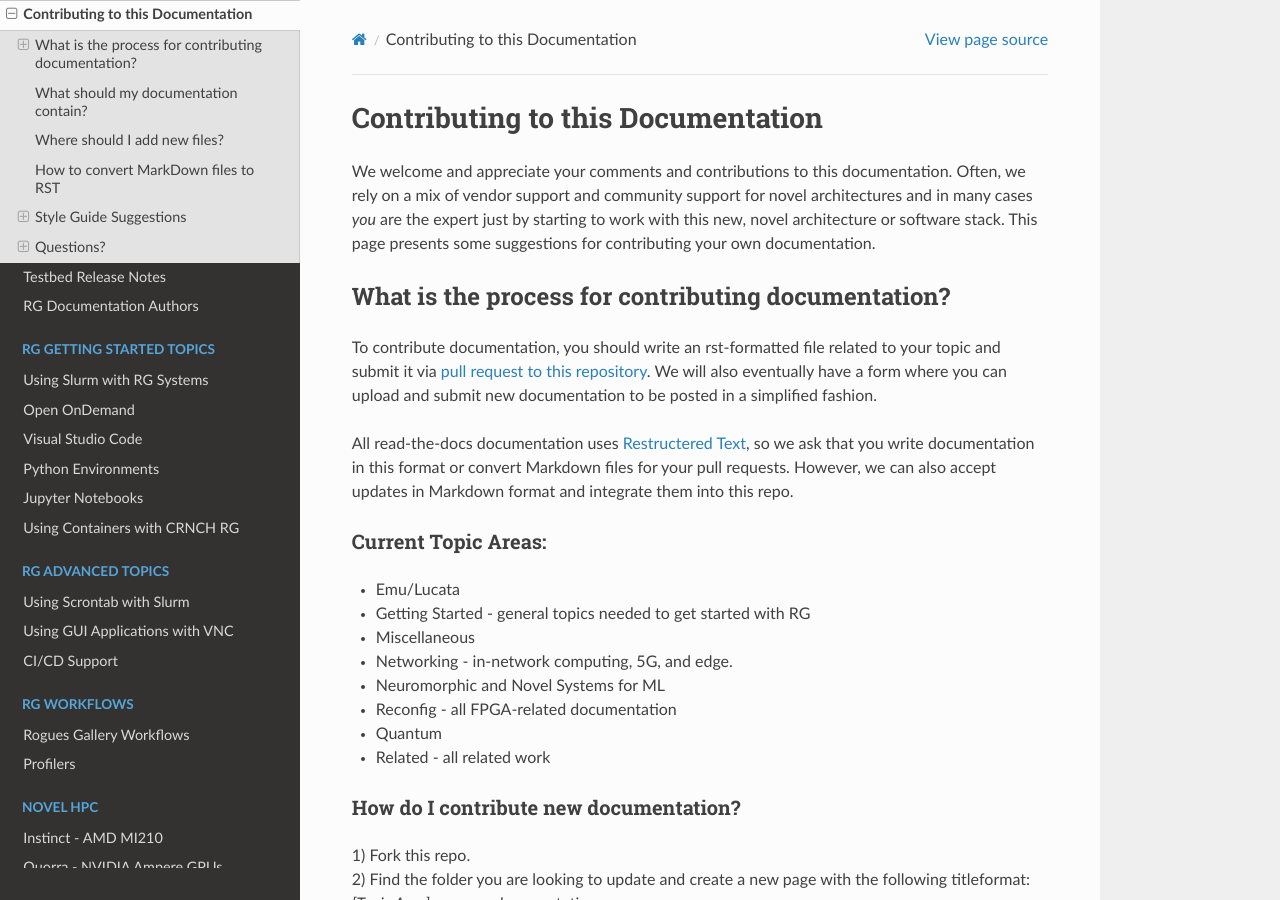
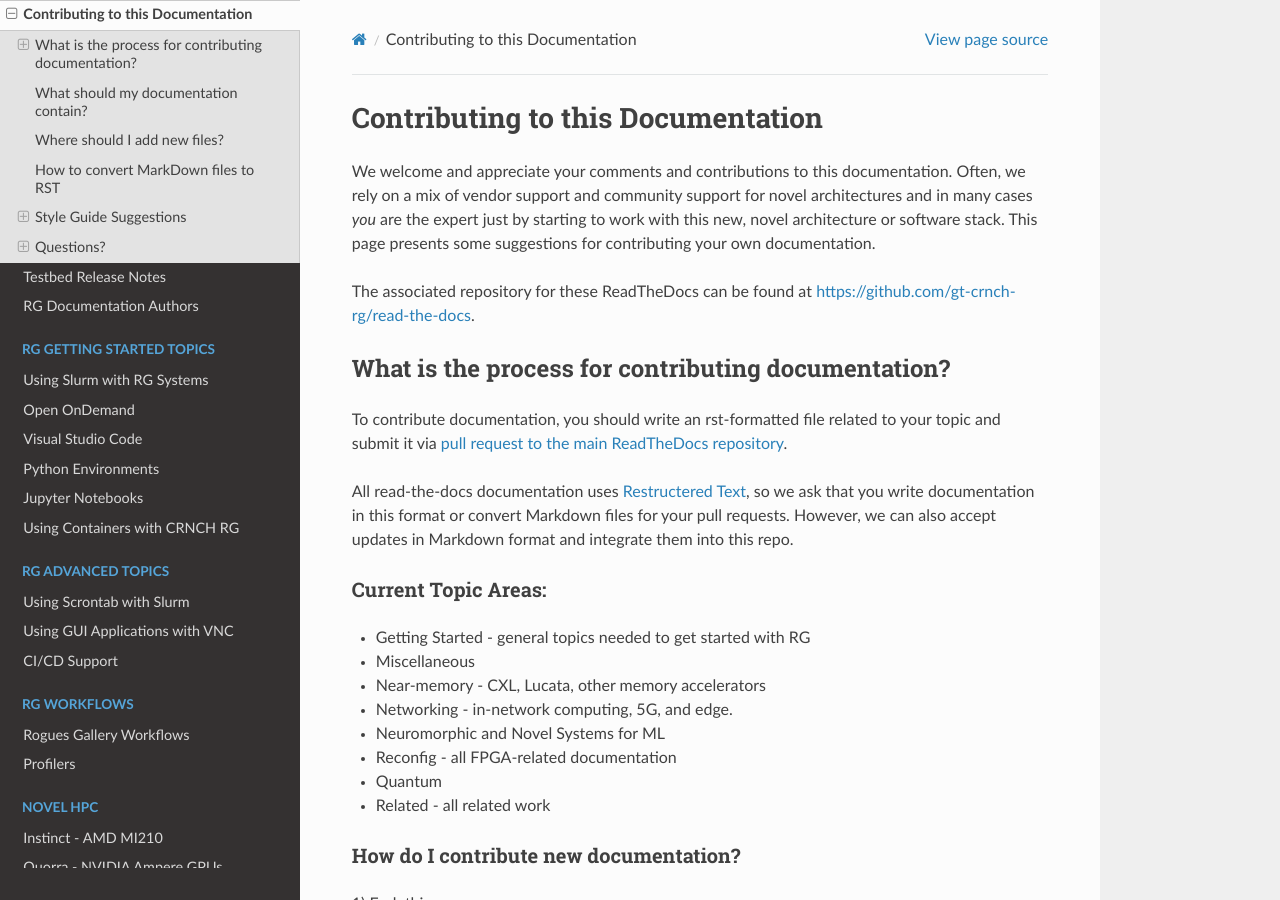
Before and after one commit to gt-crnch-rg/read-the-docs, a Sphinx documentation site: the page built from docs/general/contributing.rst, in a window 1280 px wide and 900 px high. Built offline with Sphinx 7.4.7 and the Read the Docs theme 3.1.0, drawn with Linux system fonts in a browser that asks for light colours; pages that are not in the unit, such as notebooks, are missing from menus.

Commit message:
Update contributing.rst
Updated contributing page with a link to the main repo.

```diff
--- a/docs/general/contributing.rst
+++ b/docs/general/contributing.rst
@@ -3,24 +3,25 @@ Contributing to this Documentation
 
 We welcome and appreciate your comments and contributions to this documentation. Often, we rely on a mix of vendor support and community support for novel architectures and in many cases *you* are the expert just by starting to work with this new, novel architecture or software stack. This page presents some suggestions for contributing your own documentation.
 
+The associated repository for these ReadTheDocs can be found at `https://github.com/gt-crnch-rg/read-the-docs <https://github.com/gt-crnch-rg/read-the-docs>`__.
+
 What is the process for contributing documentation?
 ###################################################
-To contribute documentation, you should write an rst-formatted file related to your topic and submit it via `pull request to this repository <https://docs.github.com/en/pull-requests/collaborating-with-pull-requests/proposing-changes-to-your-work-with-pull-requests/creating-a-pull-request>`_. We will also eventually have a form where you can upload and submit new documentation to be posted in a simplified fashion.
+To contribute documentation, you should write an rst-formatted file related to your topic and submit it via `pull request to the main ReadTheDocs repository <https://docs.github.com/en/pull-requests/collaborating-with-pull-requests/proposing-changes-to-your-work-with-pull-requests/creating-a-pull-request>`_.
 
 All read-the-docs documentation uses `Restructered Text <https://sublime-and-sphinx-guide.readthedocs.io/en/latest/glossary_terms.html#term-rst>`_, so we ask that you write documentation in this format or convert Markdown files for your pull requests. However, we can also accept updates in Markdown format and integrate them into this repo.
 
 Current Topic Areas:
 --------------------
 
--  Emu/Lucata
 -  Getting Started - general topics needed to get started with RG
 -  Miscellaneous
+-  Near-memory - CXL, Lucata, other memory accelerators
 -  Networking - in-network computing, 5G, and edge.
 -  Neuromorphic and Novel Systems for ML
 -  Reconfig - all FPGA-related documentation
 -  Quantum
 -  Related - all related work
-
 
 
 How do I contribute new documentation?
```
